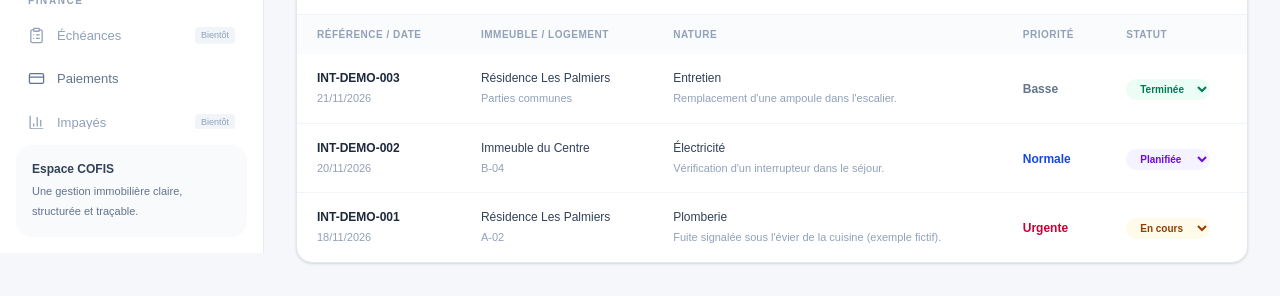
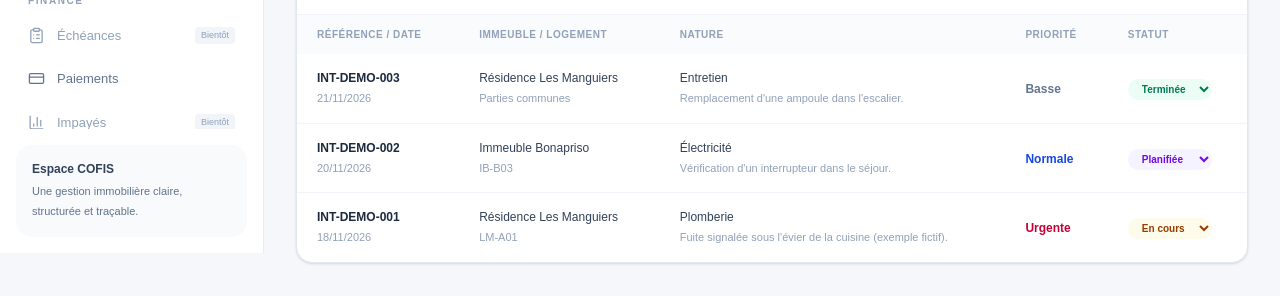
Before and after one commit to ethel954-tech/Cofis-immobilier, a Next.js app: page /maintenance in a window 1280 px wide. Shown: the part 547-843 px from the top of the page. Built offline with nearby package versions, Linux system fonts and the light colour scheme.

Commit message:
fix: align maintenance examples with demo properties

```diff
--- a/src/app/(app)/maintenance/page.tsx
+++ b/src/app/(app)/maintenance/page.tsx
@@ -23,9 +23,9 @@ type Formulaire = Omit<Intervention, "id" | "reference" | "statut">;
 
 const CLE = "cofis_demo_maintenance_v1";
 const exemples: Intervention[] = [
-  { id: 1, reference: "INT-DEMO-001", immeuble: "Résidence Les Palmiers", logement: "A-02", categorie: "Plomberie", priorite: "Urgente", dateSignalement: "2026-11-18", description: "Fuite signalée sous l'évier de la cuisine (exemple fictif).", statut: "En cours" },
-  { id: 2, reference: "INT-DEMO-002", immeuble: "Immeuble du Centre", logement: "B-04", categorie: "Électricité", priorite: "Normale", dateSignalement: "2026-11-20", description: "Vérification d'un interrupteur dans le séjour.", statut: "Planifiée" },
-  { id: 3, reference: "INT-DEMO-003", immeuble: "Résidence Les Palmiers", logement: "Parties communes", categorie: "Entretien", priorite: "Basse", dateSignalement: "2026-11-21", description: "Remplacement d'une ampoule dans l'escalier.", statut: "Terminée" }
+  { id: 1, reference: "INT-DEMO-001", immeuble: "Résidence Les Manguiers", logement: "LM-A01", categorie: "Plomberie", priorite: "Urgente", dateSignalement: "2026-11-18", description: "Fuite signalée sous l'évier de la cuisine (exemple fictif).", statut: "En cours" },
+  { id: 2, reference: "INT-DEMO-002", immeuble: "Immeuble Bonapriso", logement: "IB-B03", categorie: "Électricité", priorite: "Normale", dateSignalement: "2026-11-20", description: "Vérification d'un interrupteur dans le séjour.", statut: "Planifiée" },
+  { id: 3, reference: "INT-DEMO-003", immeuble: "Résidence Les Manguiers", logement: "Parties communes", categorie: "Entretien", priorite: "Basse", dateSignalement: "2026-11-21", description: "Remplacement d'une ampoule dans l'escalier.", statut: "Terminée" }
 ];
 const dateLocale = () => {
   const date = new Date();
```
